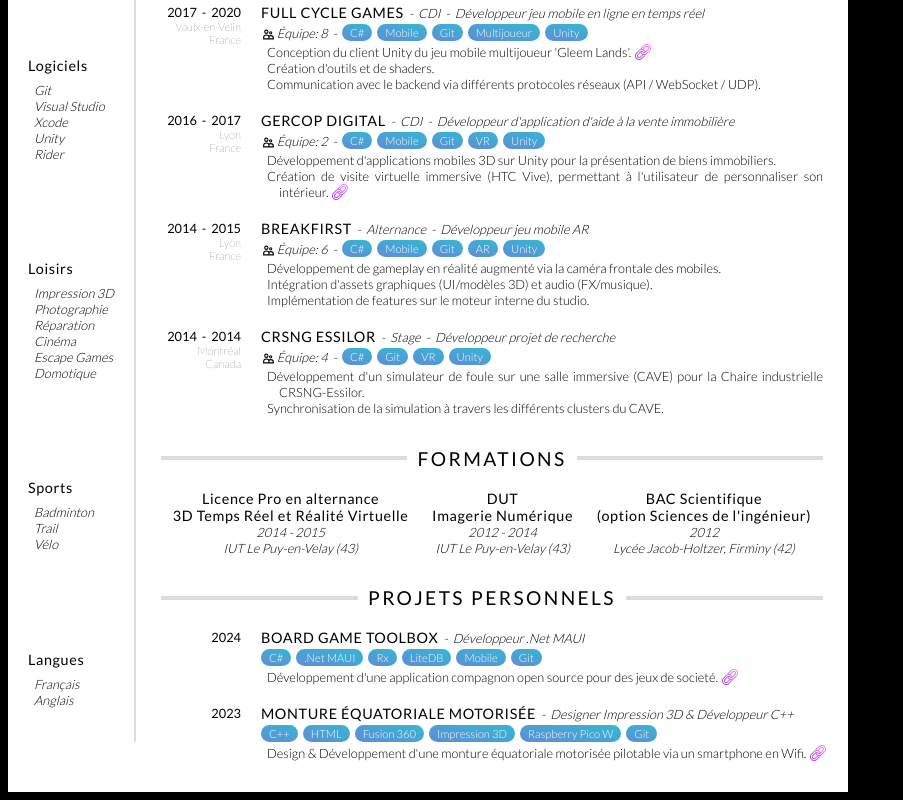
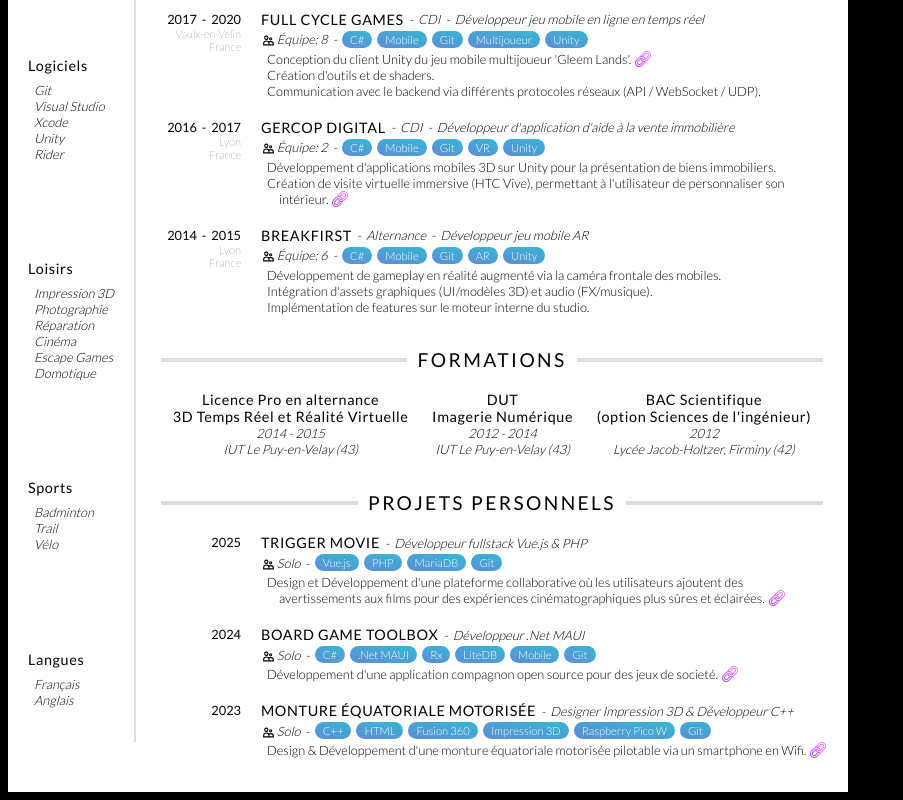
Before and after one commit to JanisseDev/WebCV-Vuejs, a Vue app: page / in a window 1280 px wide. Shown: the part 404-1204 px from the top of the page, without its empty margins (0-903 px from the left). Built offline with nearby package versions, Linux system fonts and the light colour scheme.

Commit message:
Update CV (Add Trigger movie)

```diff
--- a/src/Cv.vue
+++ b/src/Cv.vue
@@ -87,22 +87,6 @@ const showLink = inject('showLink');
                         <p class="description text-indent">Implémentation de features sur le moteur interne du studio.</p>
                     </Project>
                 </Job>
-                <Job title="CRSNG ESSILOR"
-                startMonth="Avril"
-                startYear="2014"
-                endMonth="Juin"
-                endYear="2014"
-                :places="['Montréal', 'Canada']"
-                jobType="Stage"
-                subtitle="Développeur projet de recherche"
-                teamSize="4"
-                :tags="['C#', 'Git', 'VR', 'Unity']">
-                    <Project teamSize="4"
-                    :tags="['C#', 'Git', 'VR', 'Unity']">
-                        <p class="description text-indent">Développement d'un simulateur de foule sur une salle immersive (CAVE) pour la Chaire industrielle CRSNG-Essilor.</p>
-                        <p class="description text-indent">Synchronisation de la simulation à travers les différents clusters du CAVE.</p>
-                    </Project>
-                </Job>
                 </Section>
 
                 <Section title="FORMATIONS">
@@ -120,17 +104,27 @@ const showLink = inject('showLink');
                 </Section>
 
                 <Section title="PROJETS PERSONNELS">
+                <Job title="TRIGGER MOVIE"
+                endYear="2025"
+                subtitle="Développeur fullstack Vue.js & PHP">
+                    <Project teamSize="1"
+                    :tags="['Vue.js', 'PHP', 'MariaDB', 'Git']">
+                        <p class="description text-indent"><a href="https://maroon-dog-827220.hostingersite.com/" target="_blank" class="link" :class="{'link-icon': showLink}">Design et Développement d'une plateforme collaborative où les utilisateurs ajoutent des avertissements aux films pour des expériences cinématographiques plus sûres et éclairées.</a></p>
+                    </Project>
+                </Job>
                 <Job title="BOARD GAME TOOLBOX"
                 endYear="2024"
                 subtitle="Développeur .Net MAUI">
-                    <Project :tags="['C#', '.Net MAUI', 'Rx', 'LiteDB', 'Mobile', 'Git']">
+                    <Project teamSize="1"
+                    :tags="['C#', '.Net MAUI', 'Rx', 'LiteDB', 'Mobile', 'Git']">
                         <p class="description text-indent"><a href="https://github.com/JanisseDev/ScoreTracker" target="_blank" class="link" :class="{'link-icon': showLink}">Développement d'une application compagnon open source pour des jeux de societé.</a></p>
                     </Project>
                 </Job>
                 <Job title="MONTURE ÉQUATORIALE MOTORISÉE"
                 endYear="2023"
                 subtitle="Designer Impression 3D & Développeur C++">
-                    <Project :tags="['C++', 'HTML', 'Fusion 360', 'Impression 3D', 'Raspberry Pico W', 'Git']">
+                    <Project teamSize="1"
+                    :tags="['C++', 'HTML', 'Fusion 360', 'Impression 3D', 'Raspberry Pico W', 'Git']">
                         <p class="description text-indent"><a href="https://github.com/JanisseDev/motorized-equatorial-mount" target="_blank" class="link" :class="{'link-icon': showLink}">Design & Développement d'une monture équatoriale motorisée pilotable via un smartphone en Wifi.</a></p>
                     </Project>
                 </Job>
@@ -188,7 +182,6 @@ const showLink = inject('showLink');
     font-weight: 300;
     font-size: 0.8rem;
     letter-spacing: 0rem;
-    text-align: justify;
 }
 
 a {
--- a/src/components/Project.vue
+++ b/src/components/Project.vue
@@ -18,7 +18,8 @@ const colorless = inject('colorless');
 <template>
     <div class="main">
         <div class="row">
-            <p class="font-subtitle team-icon" v-if="teamSize">Équipe: {{ teamSize }}</p>
+            <p class="font-subtitle team-icon" v-if="teamSize == 1">Solo</p>
+            <p class="font-subtitle team-icon" v-if="teamSize > 1">Équipe: {{ teamSize }}</p>
             <p class="font-subtitle" v-if="teamSize">-</p>
             <p class="tag" :class="{'tag-colorless': colorless}" v-for="(tag) in tags">{{ tag }}</p>
         </div>
```
